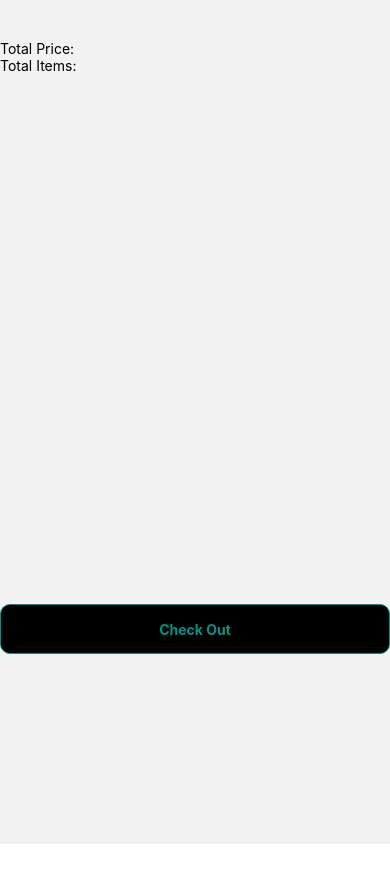
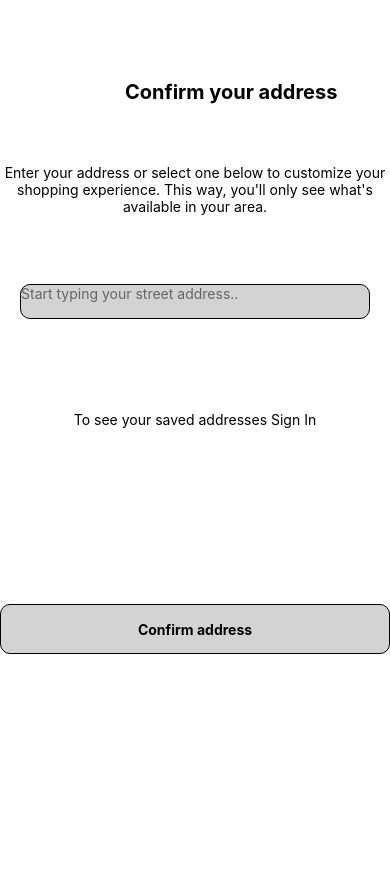
Before and after one commit to Dipono/restaurant_biribiri_app, a React Native app: screen /Delivery in a window 390 px wide. After the commit the page ends 844 px from the top, so only its background shows below. Built offline with nearby package versions, Linux system fonts and the light colour scheme.

Commit message:
page for adding address and find the current address

```diff
--- a/App.js
+++ b/App.js
@@ -1,9 +1,10 @@
 import { StatusBar } from 'expo-status-bar';
-import { useState } from 'react';
+
 import { StyleSheet, Text, View, Pressable, TextInput } from 'react-native';
 import { NavigationContainer } from '@react-navigation/native';
 import { createNativeStackNavigator } from '@react-navigation/native-stack';
-import Cart from './components/cart';
+import Delivery from './components/Delivery';
+
 const Stack = createNativeStackNavigator();
 
 export default function App() {
@@ -14,8 +15,8 @@ export default function App() {
           headerShown: false
         }}>
         <Stack.Screen
-          name="cart"
-          component={Cart}
+          name="Delivery"
+          component={Delivery}
         />
       </Stack.Navigator>
     </NavigationContainer>
--- /dev/null
+++ b/components/Delivery.js
@@ -0,0 +1,129 @@
+import React from 'react'
+import {
+    View,
+    Text,
+    TouchableOpacity,
+    TextInput,
+    StyleSheet,
+    StatusBar,
+    ScrollView
+} from 'react-native';
+
+function Delivery() {
+    return (
+        <ScrollView style={styles.container}>
+            <StatusBar backgroundColor='#000000' barStyle="light-content" />
+            <View style={styles.header}>
+                <Text style={styles.text_header}>Confirm your address</Text>
+            </View>
+
+            <View style={styles.body}>
+                <Text style={styles.text_body}>Enter your address or select one below to customize your shopping experience. This way, you'll only see what's available in your area.</Text>
+            </View>
+            <View style={styles.address}>
+                <TextInput
+                    placeholder="Start typing your street address.."
+                    placeholderTextColor="#666666"
+                    style={[styles.textInput, {
+                        color: 'black'
+                    }]}
+
+
+                />
+            </View>
+            <View style={styles.saved}>
+                <Text style={styles.text_saved}>To see your saved addresses Sign In</Text>
+            </View>
+
+            <View style={styles.button}>
+                <TouchableOpacity
+                    style={[styles.checkOut, {
+                        borderColor: 'black',
+                        borderWidth: 1,
+                        marginTop: 305
+                    }]}
+                >
+                    <Text style={[styles.textCheckOut, {
+                        color: 'black',
+                        fontWeight: 'bold',
+                    }]}>Confirm address</Text>
+
+                </TouchableOpacity>
+            </View>
+
+
+        </ScrollView>
+    )
+}
+
+export default Delivery;
+
+
+const styles = StyleSheet.create({
+    container: {
+        flex: 1,
+        backgroundColor: '#fff'
+    },
+    header: {
+        marginBottom: 50,
+        marginLeft: 125,
+        fontWeight: 'bold',
+        justifyContent: 'center',
+        textAlign: 'center',
+
+    },
+    text_header: {
+        fontWeight: 'bold',
+        fontSize: 20,
+        marginTop: 80,
+        justifyContent: 'center',
+    },
+    body: {
+        marginBottom: -20,
+        justifyContent: 'center',
+
+    },
+    text_body: {
+        textAlign: 'center',
+        marginBottom: -70,
+    },
+    saved: {
+        marginBottom: -20,
+        justifyContent: 'center',
+
+    },
+    text_saved: {
+        textAlign: 'center',
+        marginBottom: -200,
+
+    },
+
+    checkOut: {
+        width: '100%',
+        height: 50,
+        justifyContent: 'center',
+        alignItems: 'center',
+        borderRadius: 10,
+        backgroundColor: 'lightgrey',
+
+    },
+    address:{
+        marginTop: 150,
+        backgroundColor: 'lightgrey',
+        marginLeft: 20,
+        marginRight: 20,
+        borderWidth: 1,
+        borderRadius: 10,
+        height: 35
+    }
+
+});
+
+
+//text_address: {
+    //     bordoer: 1,
+    //     marginBottom: 100
+    // },
+    // address: {
+    //     marginBottom: 500
+    // },
--- a/components/Home.js
+++ b/components/Home.js
@@ -207,6 +207,7 @@ const SignInScreen = ({ navigation }) => {
                 <TouchableOpacity>
                     <Text style={{ color: '#009387', marginTop: 15 }}>Forgot password?</Text>
                 </TouchableOpacity>
+
                 <View style={styles.button}>
                     <TouchableOpacity
                         style={[styles.signIn, {
```
